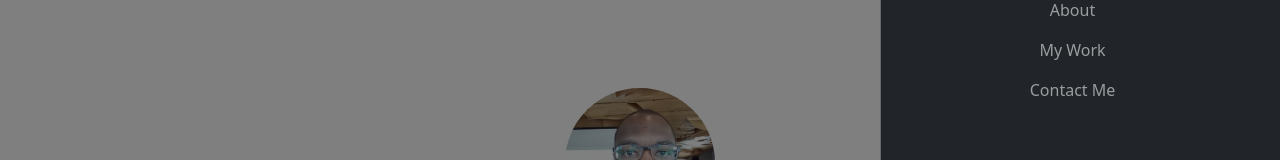
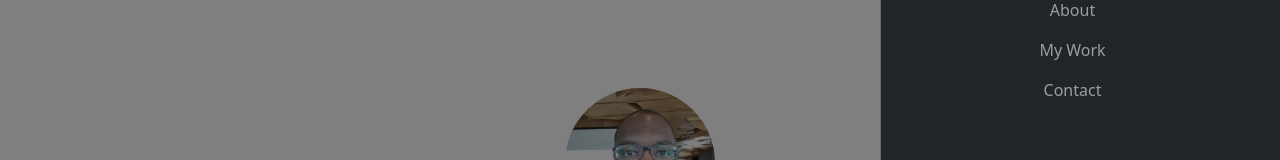
Before and after one commit to jbthecoder5/josephpborne-portfolio, an Angular app: page / in a window 1280 px wide. Both pictures are taken after a click on the button 1240 px from the left and 28 px from the top of the page. Shown: the part 128-288 px from the top of the page. Built offline with nearby package versions, Linux system fonts and the light colour scheme.

Commit message:
added routerlink for the contact page component

```diff
--- a/src/app/nav/nav.component.html
+++ b/src/app/nav/nav.component.html
@@ -40,7 +40,7 @@
             <a class="nav-link text-center" routerLink="/portfolio">My Work</a>
           </li>
           <li class="nav-item">
-            <a class="nav-link text-center" href="#">Contact Me</a>
+            <a class="nav-link text-center" routerLink="/contact">Contact</a>
           </li>
         </ul>
       </div>
```
